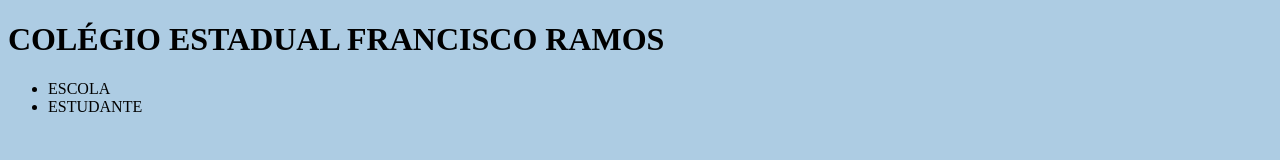
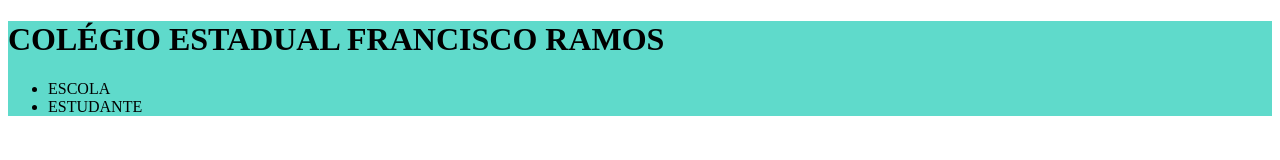
Before and after one commit to amandatsz/site-escola-, a plain HTML site: page index.html in a window 1280 px wide. Drawn offline with Linux system fonts and the light colour scheme.

Commit message:
Style.css

```diff
--- a/style.css
+++ b/style.css
@@ -1,3 +1,3 @@
-body{
-background-color: #ADCCE3;
+header{
+    background-color: #5FDACB;
 }
```
